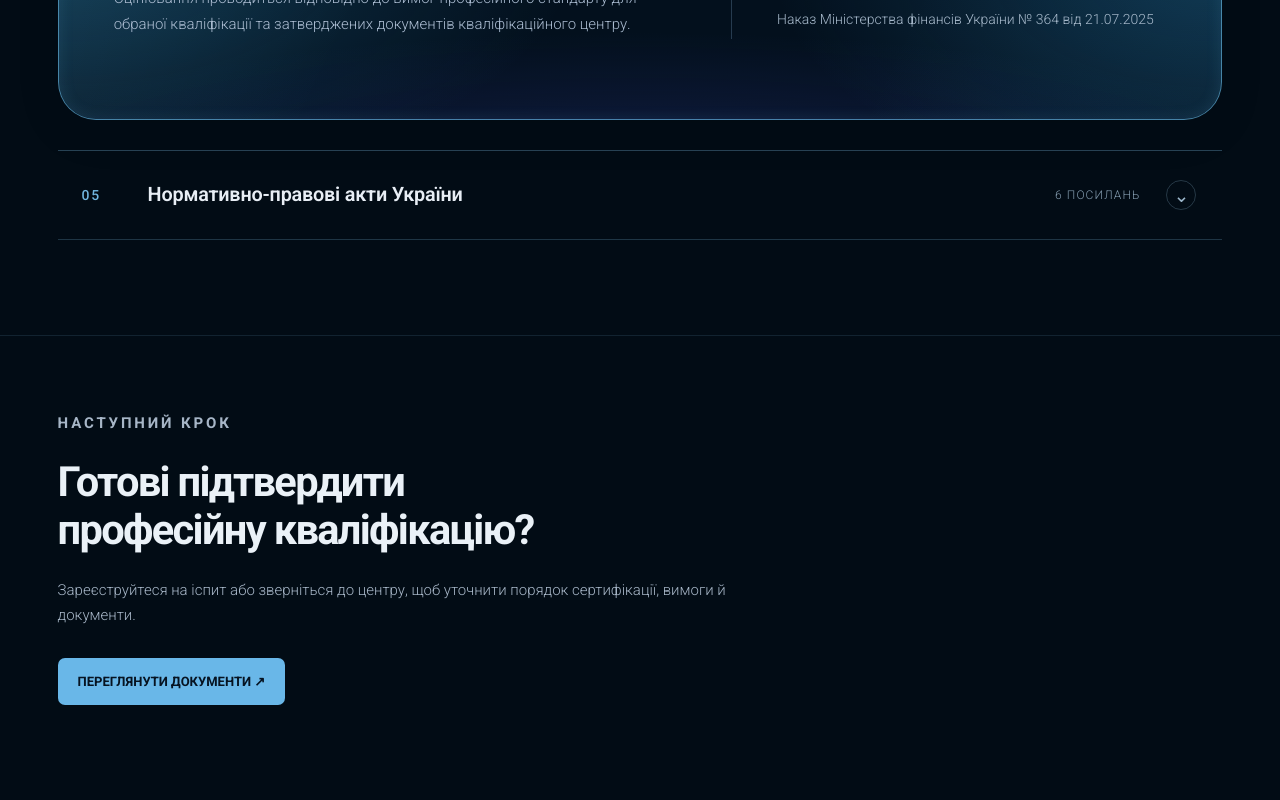
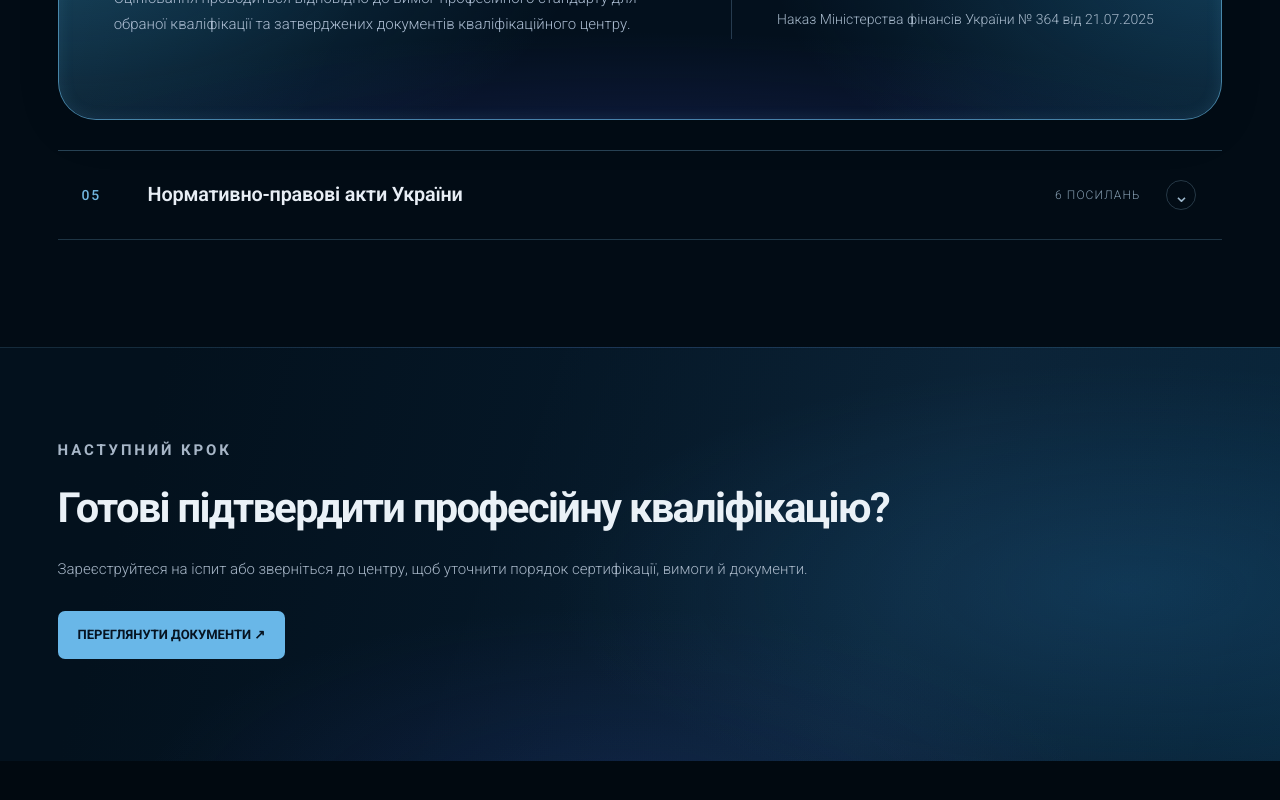
Before and after one commit to dnagorna3817-spec/website_akc_main, a Next.js app: page /expertise/qualification in a window 1280 px wide. Shown: the part 6273-7073 px from the top of the page. After the commit the page ends 7034 px from the top, so only its background shows below. Built offline with nearby package versions, Linux system fonts and the light colour scheme.

Commit message:
Replace qualification CTA artwork with restrained navy gradient

```diff
--- a/app/expertise/[slug]/qualification.module.css
+++ b/app/expertise/[slug]/qualification.module.css
@@ -640,3 +640,10 @@
 .qFinalArtCaption{position:absolute;bottom:2%;font-size:10px;letter-spacing:.25em;color:#739bb8}
 @media(max-width:767px){.qualificationPage .qFinal{grid-template-columns:1fr;gap:12px;min-height:0;padding-top:60px;padding-bottom:70px}.qFinalArt{width:min(72vw,270px);opacity:.7;margin-top:4px}.qFinalArtCaption{font-size:9px}}
 @media(prefers-reduced-motion:reduce){.qFinalArt,.qFinalOrbitOne,.qFinalOrbitTwo,.qFinalOrbitThree{animation:none}}
+
+/* Final CTA — atmospheric gradient instead of geometric illustration */
+.qualificationPage .qFinal{display:block;min-height:0;margin-top:12px;padding:clamp(65px,7vw,112px) clamp(24px,4.5vw,80px) clamp(75px,8vw,130px);background:radial-gradient(ellipse 62% 75% at 88% 58%,rgba(38,119,178,.23),transparent 72%),radial-gradient(ellipse 52% 68% at 48% 112%,rgba(50,66,165,.20),transparent 72%),linear-gradient(105deg,#03111d 12%,#071d30 74%,#09263b 100%);border-top:1px solid rgba(114,179,219,.16)}
+.qualificationPage .qFinal::after{content:"";position:absolute;inset:0;pointer-events:none;background:linear-gradient(110deg,transparent 38%,rgba(110,191,238,.045) 70%,transparent 95%)}
+.qualificationPage .qFinalContent{max-width:1050px}
+.qualificationPage .qFinalContent h2{max-width:1000px}
+@media(max-width:767px){.qualificationPage .qFinal{padding:65px 20px 80px;background:radial-gradient(ellipse 100% 65% at 100% 85%,rgba(38,119,178,.22),transparent 76%),linear-gradient(130deg,#03111d,#071d30)}}
```
